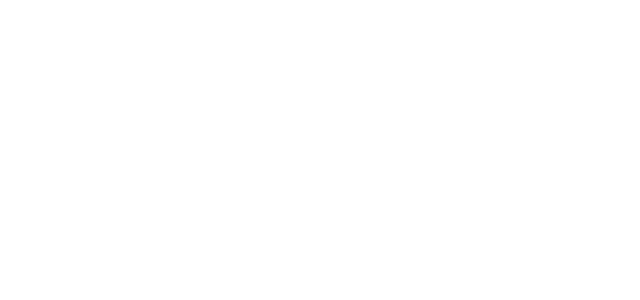
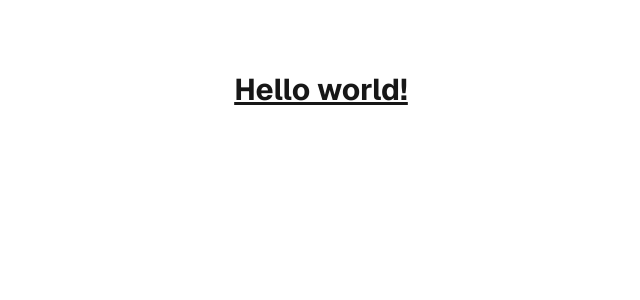
Before and after one commit to JamesHusband/portfolio, a Next.js app: page / in a window 1280 px wide. Shown: the top 300 px of the page, without its empty margins (319-959 px from the left). Built offline with nearby package versions, Linux system fonts and the light colour scheme.

Commit message:
chore: setup tailwind

```diff
--- a/src/app/page.tsx
+++ b/src/app/page.tsx
@@ -1,5 +1,7 @@
 export default function Home() {
   return (
-    <div className="grid grid-rows-[20px_1fr_20px] items-center justify-items-center min-h-screen p-8 pb-20 gap-16 sm:p-20 font-[family-name:var(--font-geist-sans)]"></div>
+    <div className="grid grid-rows-[20px_1fr_20px] items-center justify-items-center min-h-screen p-8 pb-20 gap-16 sm:p-20 font-[family-name:var(--font-geist-sans)]">
+      <h1 className="text-3xl font-bold underline">Hello world!</h1>
+    </div>
   );
 }
```
